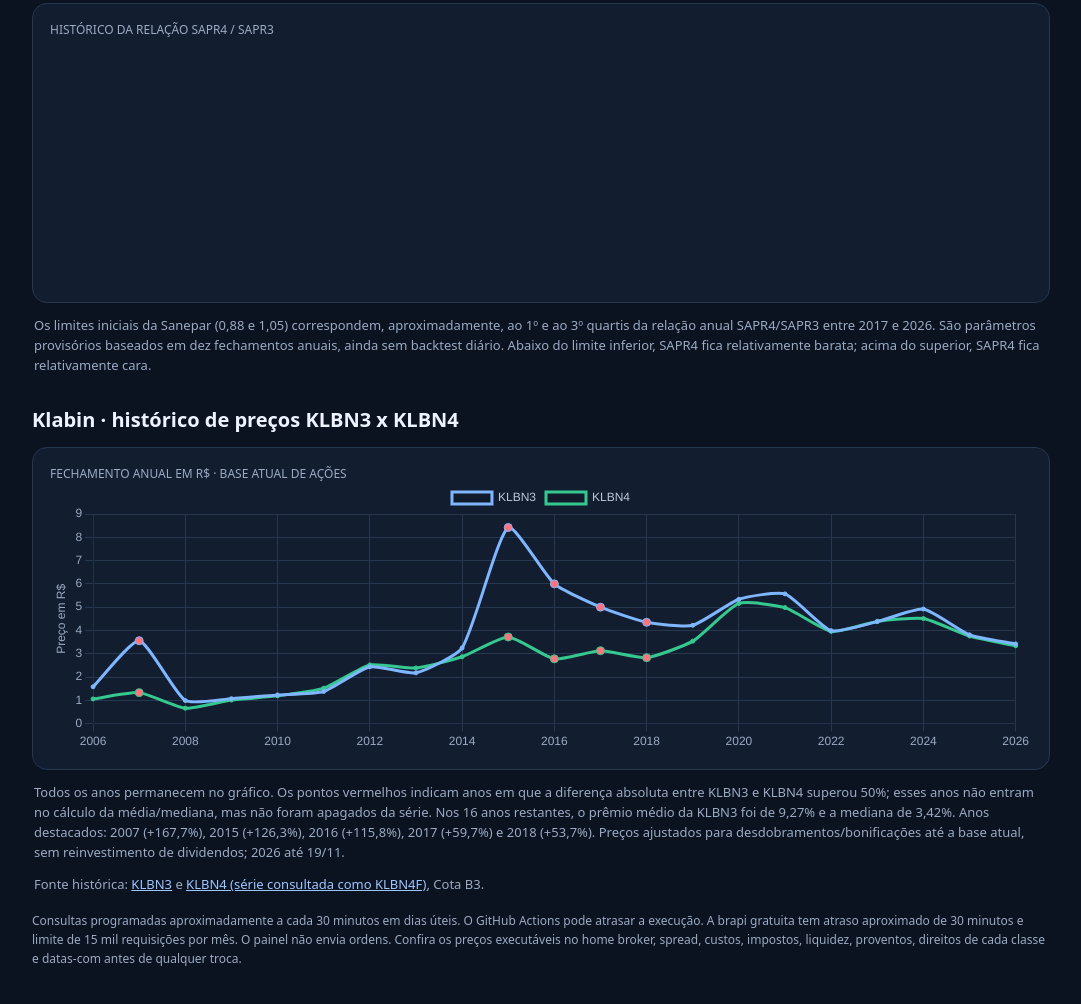
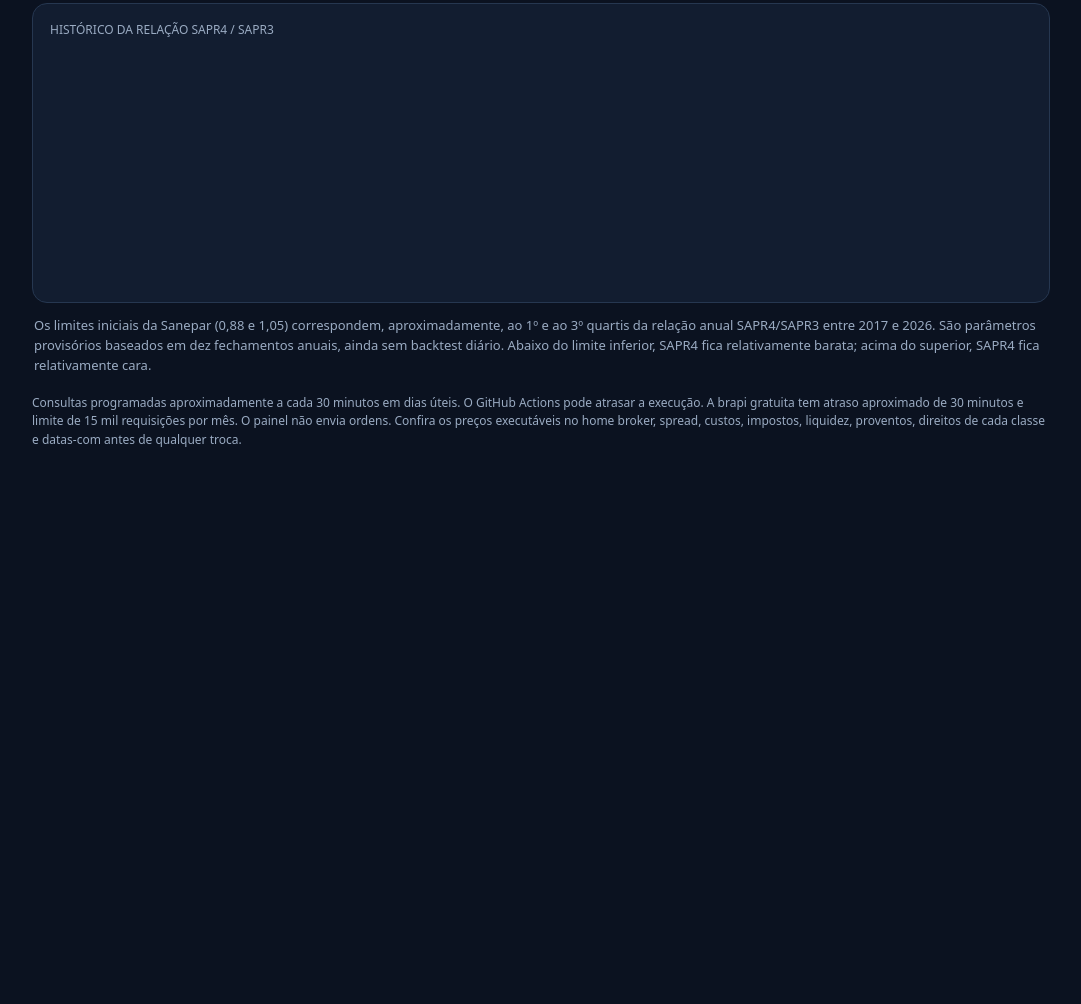
Before and after one commit to rams10/bradesco-arbitragem-monitor, a plain HTML site: page docs/index.html in a window 1280 px wide. Shown: the part 1186-2190 px from the top of the page, without its empty margins (99-1180 px from the left). After the commit the page ends 1671 px from the top, so only its background shows below. Drawn offline with nearby package versions, Linux system fonts and the light colour scheme.

Commit message:
Remove Klabin do painel público BBDC e SAPR

```diff
--- a/docs/index.html
+++ b/docs/index.html
@@ -26,11 +26,6 @@
 <div class="card chart"><div class="label">Histórico da relação SAPR4 / SAPR3</div><canvas id="saprChart"></canvas></div>
 <p class="note">Os limites iniciais da Sanepar (0,88 e 1,05) correspondem, aproximadamente, ao 1º e ao 3º quartis da relação anual SAPR4/SAPR3 entre 2017 e 2026. São parâmetros provisórios baseados em dez fechamentos anuais, ainda sem backtest diário. Abaixo do limite inferior, SAPR4 fica relativamente barata; acima do superior, SAPR4 fica relativamente cara.</p>
 
-<h2>Klabin · histórico de preços KLBN3 x KLBN4</h2>
-<div class="card chart"><div class="label">Fechamento anual em R$ · base atual de ações</div><canvas id="klbnChart"></canvas></div>
-<p class="note">Todos os anos permanecem no gráfico. Os pontos vermelhos indicam anos em que a diferença absoluta entre KLBN3 e KLBN4 superou 50%; esses anos não entram no cálculo da média/mediana, mas não foram apagados da série. Nos 16 anos restantes, o prêmio médio da KLBN3 foi de 9,27% e a mediana de 3,42%. Anos destacados: 2007 (+167,7%), 2015 (+126,3%), 2016 (+115,8%), 2017 (+59,7%) e 2018 (+53,7%). Preços ajustados para desdobramentos/bonificações até a base atual, sem reinvestimento de dividendos; 2026 até 19/11.</p>
-<p class="note links">Fonte histórica: <a href="https://www.cotab3.com.br/cotacao/KLBN3" target="_blank" rel="noopener">KLBN3</a> e <a href="https://www.cotab3.com.br/cotacao/KLBN4F" target="_blank" rel="noopener">KLBN4 (série consultada como KLBN4F)</a>, Cota B3.</p>
-
 <p class="foot">Consultas programadas aproximadamente a cada 30 minutos em dias úteis. O GitHub Actions pode atrasar a execução. A brapi gratuita tem atraso aproximado de 30 minutos e limite de 15 mil requisições por mês. O painel não envia ordens. Confira os preços executáveis no home broker, spread, custos, impostos, liquidez, proventos, direitos de cada classe e datas-com antes de qualquer troca.</p>
 </main><script>
 const money=x=>Number(x).toLocaleString('pt-BR',{style:'currency',currency:'BRL'}),fmt=x=>Number(x).toFixed(4).replace('.',',');
@@ -52,10 +47,5 @@ async function load(){try{
  renderPair(d,{history:'history',key3:'bbdc3',key4:'bbdc4',t3:'BBDC3',t4:'BBDC4',lower:1.07,upper:1.13,chart:'monitorChart',ids:{p3:'p3',p4:'p4',ratio:'ratio',signal:'signal',zone:'zone',title:'sigtitle',desc:'sigdesc',updated:'updated',canvas:'chart'}});
  renderPair(d,{history:'sapr_history',key3:'sapr3',key4:'sapr4',t3:'SAPR3',t4:'SAPR4',lower:.88,upper:1.05,chart:'saprMonitorChart',ids:{p3:'sapr3',p4:'sapr4',ratio:'saprRatio',signal:'saprSignal',zone:'saprZone',title:'saprSigtitle',desc:'saprSigdesc',updated:'saprUpdated',canvas:'saprChart'}});
  }catch(e){document.getElementById('sigtitle').textContent=e.message}}
-const klbnYears=[2006,2007,2008,2009,2010,2011,2012,2013,2014,2015,2016,2017,2018,2019,2020,2021,2022,2023,2024,2025,2026];
-const klbn3=[1.58,3.56,.99,1.07,1.23,1.38,2.44,2.18,3.25,8.42,6.00,5.00,4.35,4.22,5.34,5.57,3.99,4.38,4.92,3.81,3.42];
-const klbn4=[1.06,1.33,.66,1.01,1.19,1.52,2.52,2.39,2.87,3.72,2.78,3.13,2.83,3.54,5.16,4.98,3.96,4.39,4.51,3.76,3.34];
-const klbnOutliers=new Set([2007,2015,2016,2017,2018]);
-new Chart(document.getElementById('klbnChart'),{type:'line',data:{labels:klbnYears,datasets:[{label:'KLBN3',data:klbn3,borderColor:'#7eb6ff',pointRadius:klbnYears.map(y=>klbnOutliers.has(y)?4:2),pointBackgroundColor:klbnYears.map(y=>klbnOutliers.has(y)?'#ff737d':'#7eb6ff'),tension:.18},{label:'KLBN4',data:klbn4,borderColor:'#36c98f',pointRadius:klbnYears.map(y=>klbnOutliers.has(y)?4:2),pointBackgroundColor:klbnYears.map(y=>klbnOutliers.has(y)?'#ff737d':'#36c98f'),tension:.18}]},options:{responsive:true,maintainAspectRatio:false,plugins:{legend:{labels:{color:'#bac8da'}}},scales:{x:{ticks:{color:'#9aabc2',maxTicksLimit:11},grid:{color:'#263750'}},y:{title:{display:true,text:'Preço em R$',color:'#9aabc2'},ticks:{color:'#9aabc2'},grid:{color:'#263750'}}}}});
 load();setInterval(load,60000);
 </script></body></html>
```
